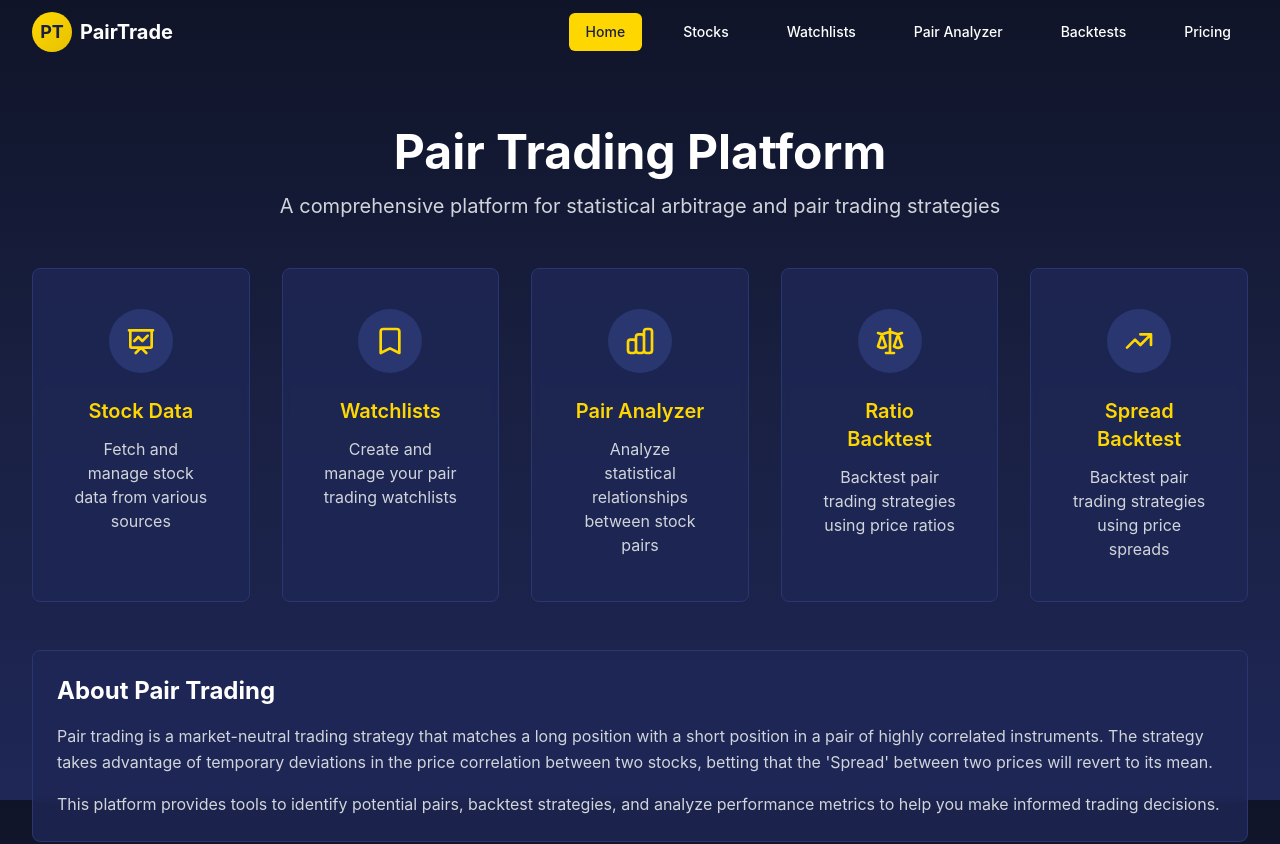
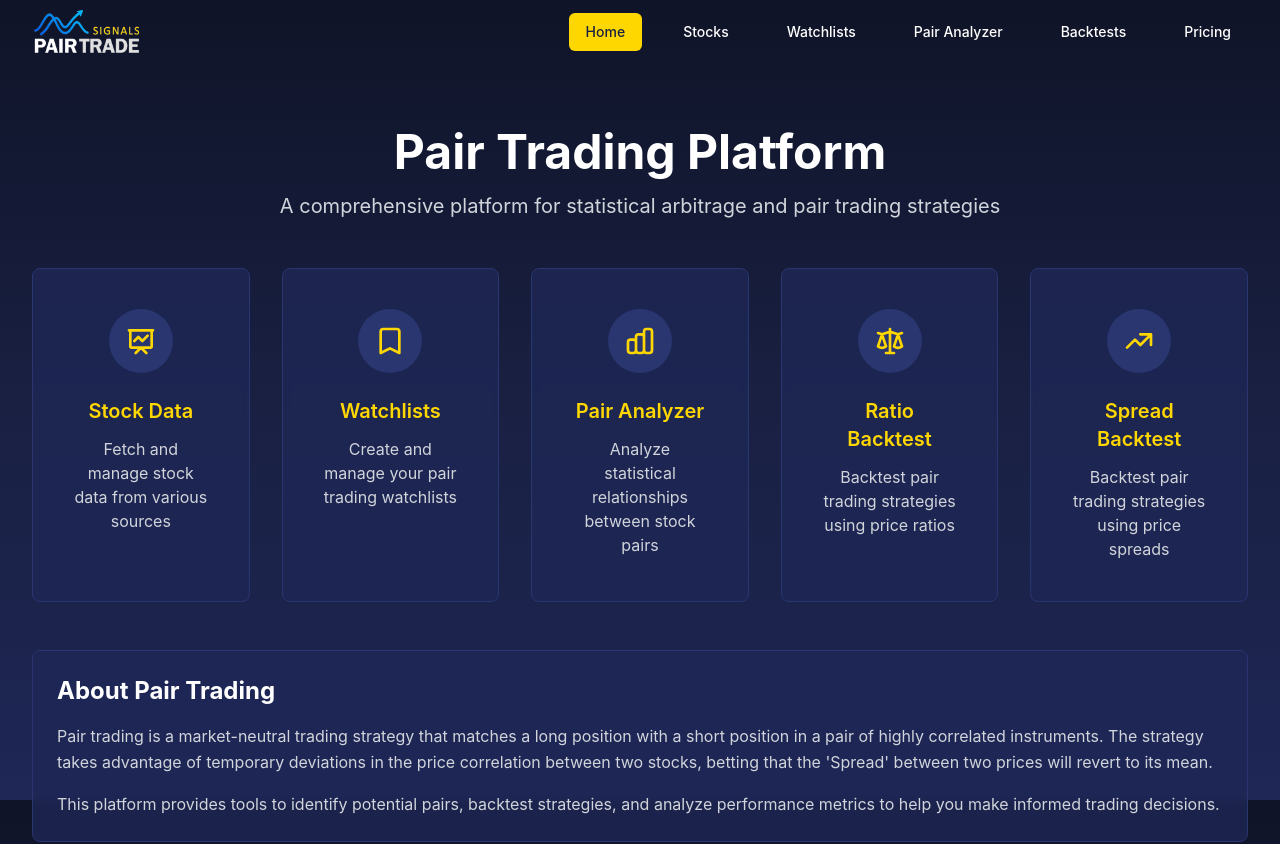
Before and after one commit to marketoutbox/pt_base_1, a Next.js app: page / in a window 1280 px wide. Shown: the top 844 px of the page. Built offline with nearby package versions, Linux system fonts and the light colour scheme.

Commit message:
Update Layout.tsx

```diff
--- a/components/Layout.tsx
+++ b/components/Layout.tsx
@@ -26,15 +26,12 @@ export default function Layout({ children }) {
           <div className="max-w-7xl mx-auto px-4 sm:px-6 lg:px-8">
             <div className="flex items-center justify-between h-16">
               <div className="flex-shrink-0 flex items-center">
-                <div className="h-10 w-10 rounded-full bg-gradient-to-br from-gold-400 to-gold-500 flex items-center justify-center">
-                  <span className="text-navy-950 font-bold text-lg">PT</span>
-                </div>
+                <img src="/assets/pt_logo.png" alt="PairTrade Logo" className="h-12" />
               </div>
             </div>
           </div>
         </nav>
         <main className="max-w-7xl mx-auto px-4 sm:px-6 lg:px-8 py-8">{children}</main>
-        <Footer />
       </div>
     )
   }
@@ -45,10 +42,7 @@ export default function Layout({ children }) {
         <div className="max-w-7xl mx-auto px-4 sm:px-6 lg:px-8">
           <div className="flex items-center justify-between h-16">
             <div className="flex-shrink-0 flex items-center">
-              <div className="h-10 w-10 rounded-full bg-gradient-to-br from-gold-400 to-gold-500 flex items-center justify-center mr-2">
-                <span className="text-navy-950 font-bold text-lg">PT</span>
-              </div>
-              <span className="text-white font-bold text-xl">PairTrade</span>
+              <img src="/assets/pt_logo.png" alt="PairTrade Logo" className="h-12" />
             </div>
 
             {/* Desktop Navigation */}
```
